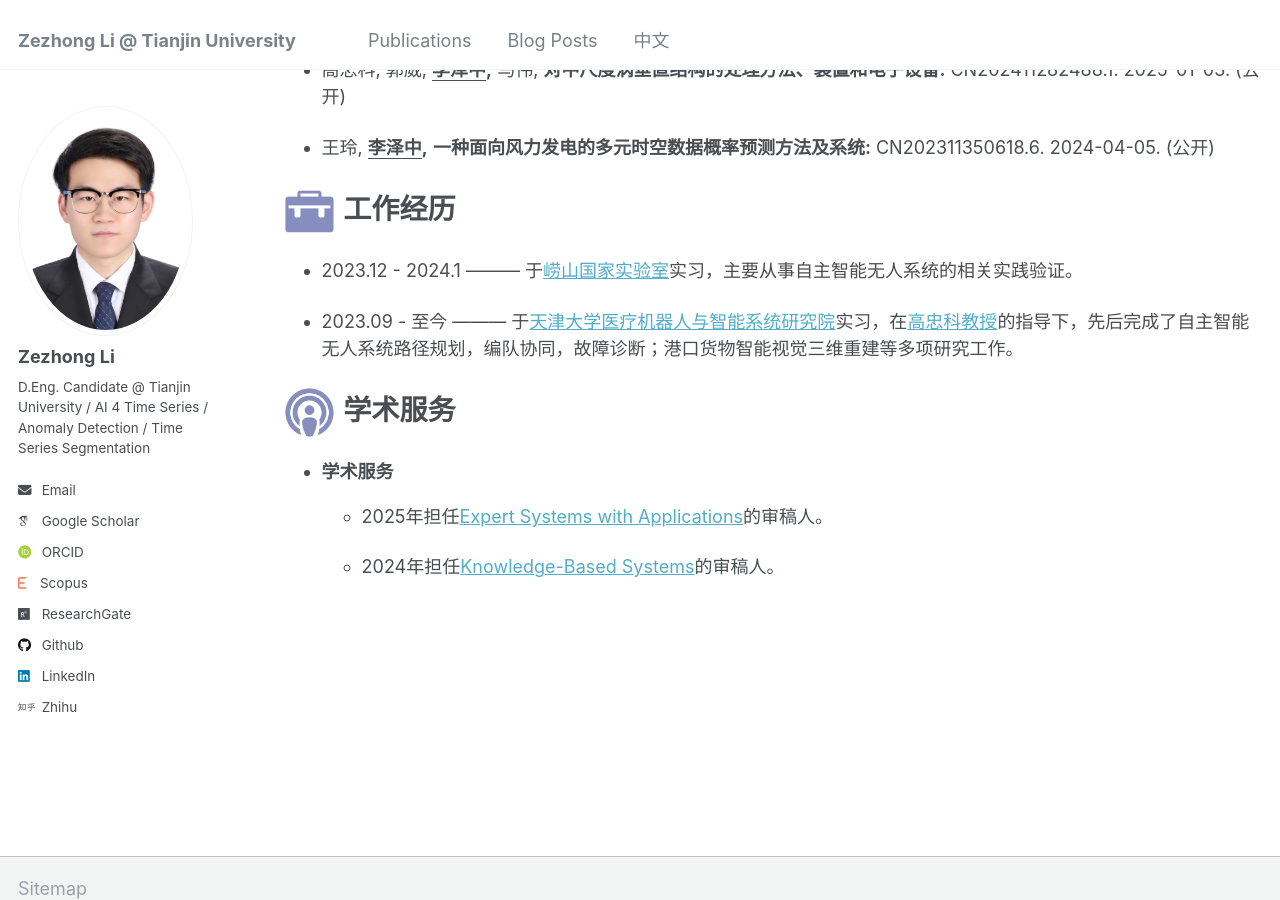
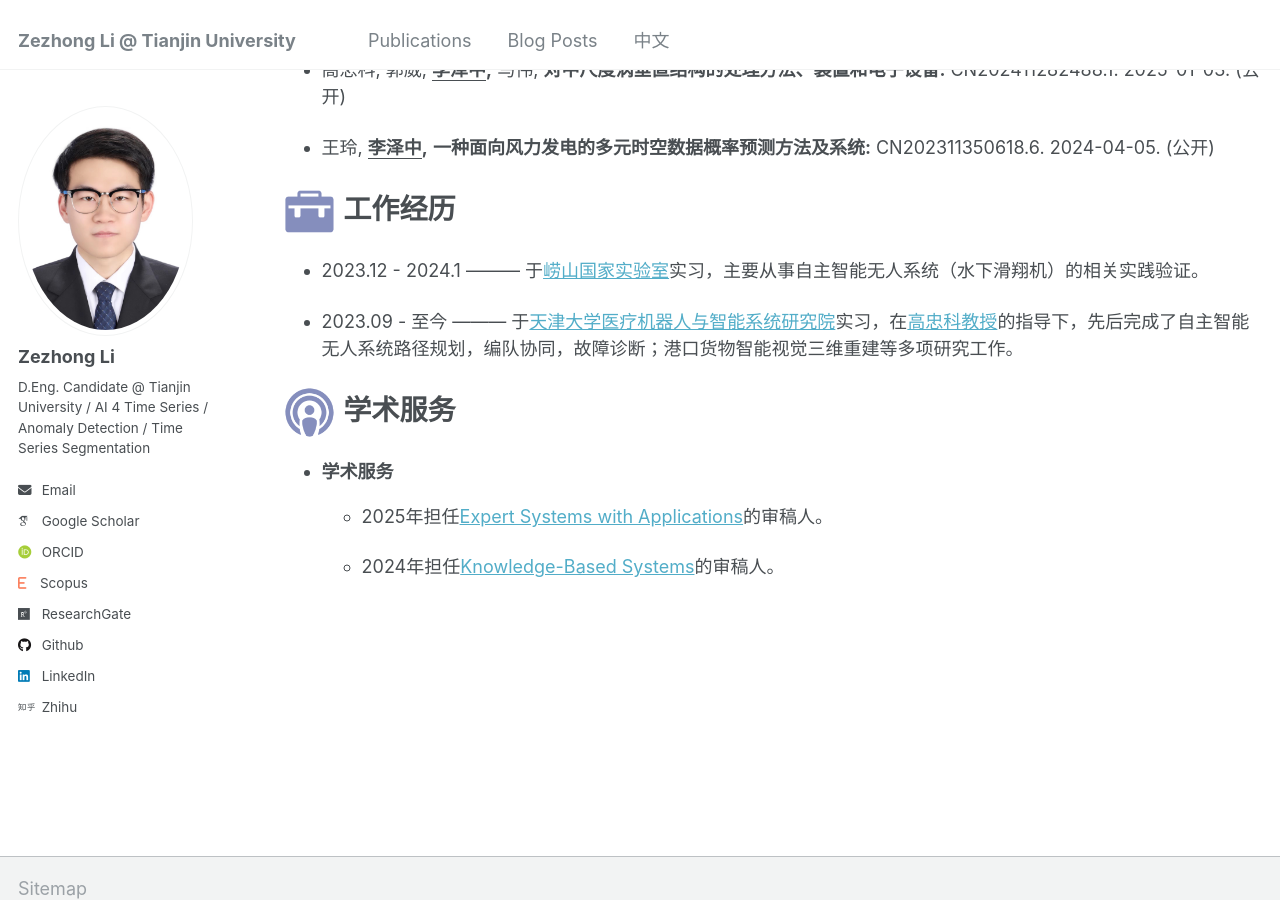
Before and after one commit to lzz19980125/lzz19980125.github.io, a Jekyll site: the page built from _pages/chinese.md, in a window 1280 px wide and 900 px high, scrolled down 2030 px. Built offline with Jekyll 4.4.1, drawn with Linux system fonts in a browser that asks for light colours; some web fonts are replaced.

Commit message:
Update chinese.md

```diff
--- a/_pages/chinese.md
+++ b/_pages/chinese.md
@@ -67,7 +67,7 @@ Utilizing an Innovative Transformer-Based Model**", Journal of Marine Science an
 
 # <img src="../images/work_icon.jpg" width="55" height="50"> 工作经历
 
-- 2023.12 - 2024.1 --------- 于[崂山国家实验室](https://www.lsnl.cn/)实习，主要从事自主智能无人系统的相关实践验证。
+- 2023.12 - 2024.1 --------- 于[崂山国家实验室](https://www.lsnl.cn/)实习，主要从事自主智能无人系统（水下滑翔机）的相关实践验证。
 
 - 2023.09 -  至今  --------- 于[天津大学医疗机器人与智能系统研究院](https://imris.tju.edu.cn/)实习，在[高忠科教授](https://imris.tju.edu.cn/info/1061/1231.htm)的指导下，先后完成了自主智能无人系统路径规划，编队协同，故障诊断；港口货物智能视觉三维重建等多项研究工作。
 
```
